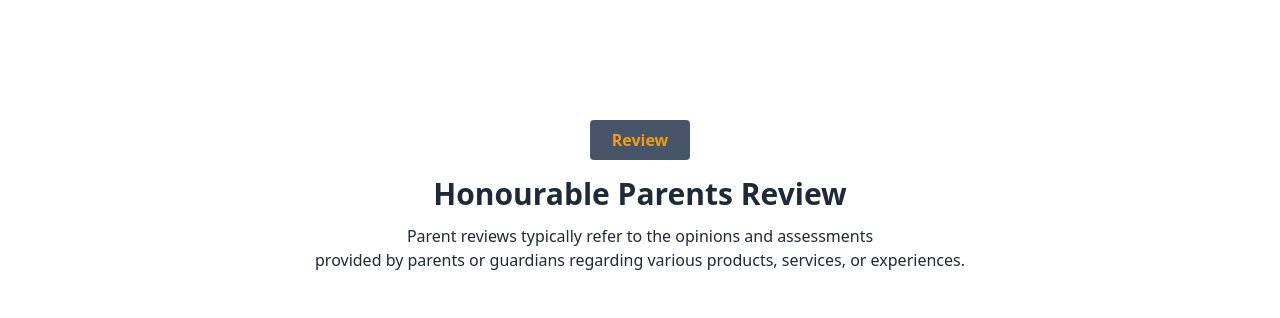
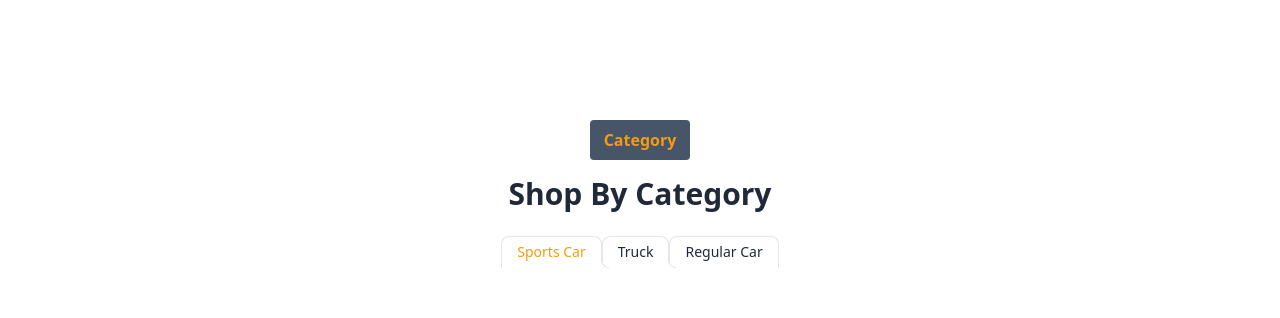
Before and after one commit to emamjion/toys-land-client, a React (Vite) app: page / in a window 1280 px wide. Shown: the part 2840-3158 px from the top of the page. Built offline with nearby package versions, Linux system fonts and the light colour scheme; no server answers.

Commit message:
firebase scret complete

```diff
--- a/src/components/Home/Home/Home.jsx
+++ b/src/components/Home/Home/Home.jsx
@@ -4,6 +4,7 @@ import CarGallery from '../CarGallery/CarGallery';
 import About from '../About/About';
 import OurUser from '../Our_user/OurUser';
 import ParentsReview from '../ParentsReview/ParentsReview';
+import ShopByCategory from '../ShopByCategory/ShopByCategory';
 
 const Home = () => {
     return (
@@ -28,6 +29,11 @@ const Home = () => {
                 <OurUser/>
             </section>
 
+            {/* Shop by Category */}
+            <section className='my-24'>
+                <ShopByCategory/>
+            </section>
+
             {/* Parents Review */}
             <section className='my-24'>
                 <ParentsReview/>
--- /dev/null
+++ b/src/components/Home/ShopByCategory/ShopByCategory.jsx
@@ -0,0 +1,41 @@
+import React, { useState } from 'react';
+
+const ShopByCategory = () => {
+    const [activeTab, setActiveTab] = useState('sportscar');
+
+    const handleToyes = (tabName) => {
+        setActiveTab(tabName);
+    }
+
+    return (
+        <div>
+            <h3 className='mx-auto text-center p-2 rounded font-semibold text-[#f39c12] bg-slate-600 w-[100px]'>Category</h3>
+            <h1 className='text-3xl font-semibold mt-4 mb-3 text-center'>Shop By Category</h1>
+
+            <div className='flex items-center justify-center mt-6'>
+                <div className="tabs">
+                    <a
+                        onClick={() => handleToyes('sportscar')}
+                        className={`tab tab-lifted tab-active sportscar ${activeTab == 'sportscar' ? 'font-medium text-[#f39c12]' : ''}`}
+                    >
+                        Sports Car
+                    </a>
+                    <a
+                        onClick={() => handleToyes('truck')}
+                        className={`tab tab-lifted tab-active truck ${activeTab == 'truck' ? 'font-medium text-[#f39c12]' : ''}`}
+                    >
+                        Truck
+                    </a>
+                    <a
+                        onClick={() => handleToyes('regularcar')}
+                        className={`tab tab-lifted tab-active regularcar ${activeTab == 'regularcar' ? 'font-medium text-[#f39c12]' : ''}`}
+                    >
+                        Regular Car
+                    </a>
+                </div>
+            </div>
+        </div>
+    );
+};
+
+export default ShopByCategory;
--- /dev/null
+++ b/src/components/Home/Toys/AddedToy/AddedToy.jsx
@@ -0,0 +1,11 @@
+import React from 'react';
+
+const AddedToy = () => {
+    return (
+        <div>
+
+        </div>
+    );
+};
+
+export default AddedToy;
--- /dev/null
+++ b/src/components/Home/Toys/AllToys/AllToys.jsx
@@ -0,0 +1,11 @@
+import React from 'react';
+
+const AllToys = () => {
+    return (
+        <div>
+
+        </div>
+    );
+};
+
+export default AllToys;
--- /dev/null
+++ b/src/components/Home/Toys/MyToys/MyToys.jsx
@@ -0,0 +1,11 @@
+import React from 'react';
+
+const MyToys = () => {
+    return (
+        <div>
+
+        </div>
+    );
+};
+
+export default MyToys;
--- a/src/firebase/firebase.init.js
+++ b/src/firebase/firebase.init.js
@@ -5,12 +5,12 @@ import { initializeApp } from "firebase/app";
 
 // Your web app's Firebase configuration
 const firebaseConfig = {
-    apiKey: "AIzaSyDMmJmtoG3hueI5ZyoeAdfHAdUoSXdnwWM",
-    authDomain: "toys-land-client.firebaseapp.com",
-    projectId: "toys-land-client",
-    storageBucket: "toys-land-client.appspot.com",
-    messagingSenderId: "183876712314",
-    appId: "1:183876712314:web:41e3eefbe2bd1c10e308c3"
+    apiKey:import.meta.env.VITE_apiKey,
+    authDomain:import.meta.env.VITE_authDomain,
+    projectId:import.meta.env.VITE_projectId,
+    storageBucket:import.meta.env.VITE_storageBucket,
+    messagingSenderId:import.meta.env.VITE_messagingSenderId,
+    appId:import.meta.env.VITE_appId
 };
 
 // Initialize Firebase
```
